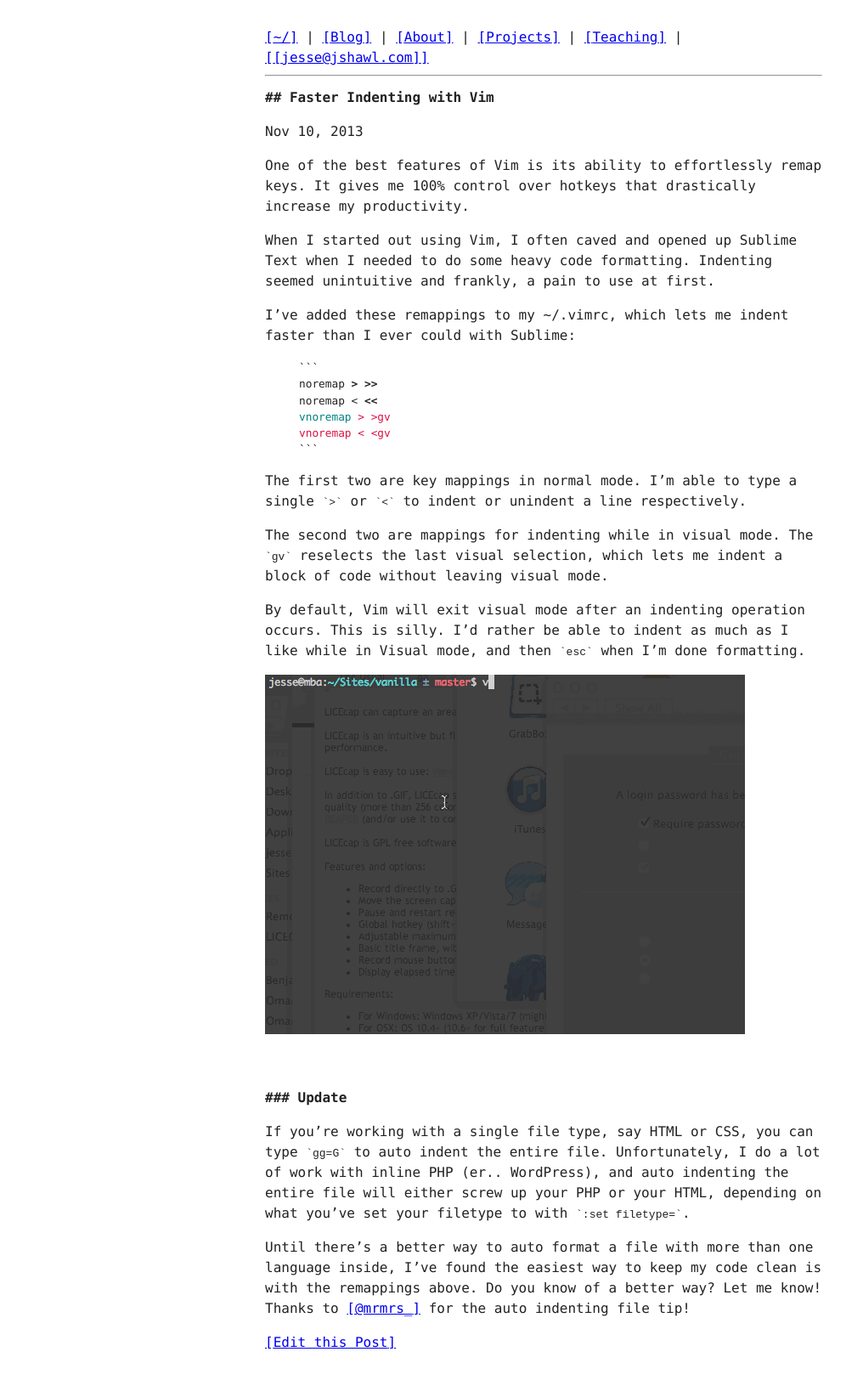
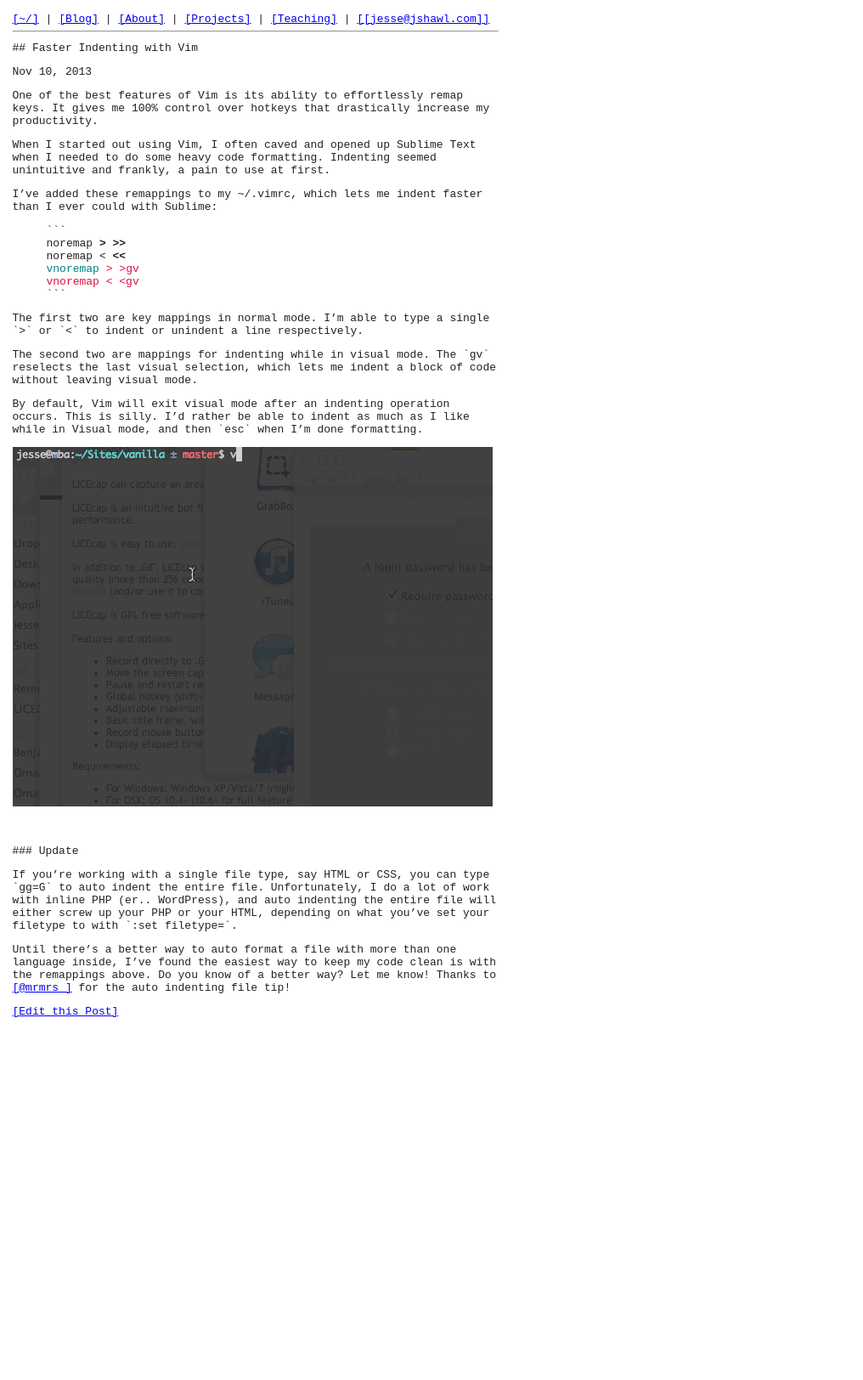
Before and after one commit to jshawl/jesse.sh, a Jekyll site: the page built from _posts/2013-11-10-indents-faster-with-vim.markdown, in a window 1280 px wide. Shown: the whole page at 85% size, without its empty margins (0-1016 px from the left). Built offline with Jekyll 4.4.1, drawn with Linux system fonts in a browser that asks for light colours; after the commit the page ends 1212 px from its top, so only the background shows below that.

Commit message:
update css

```diff
--- a/css/main.scss
+++ b/css/main.scss
@@ -2,11 +2,7 @@
 ---
 
 @import 'syntax';
-@media all and (max-width:40em){
-  body{
-    font-size:75%;
-  }
-}
+
 code{
   &:before, &:after{
     content:'`';
@@ -19,8 +15,7 @@ html, body{
 }
 
 pre code{
-  font-family:'Monaco', monospace;
-  font-size: .8em;
+  font-family: monospace;
   overflow: scroll;
   display:block;
   &:before, &:after{
@@ -44,17 +39,15 @@ ul li{
 }
 
 body{
-  padding: 2em;
-  line-height: 1.5;
-  font-family: Monaco;
+  padding: .5em;
+  font-family: monospace;
+  max-width:45em;
   color:#222;
-  max-width:45em;
-  margin:auto;
 }
 
 h1, h2, h3, h4 {
-  font-size: 1rem;
-  font-weight: bold;
+  font-size: inherit;
+  font-weight: normal;
 }
 
 h1:before{
```
